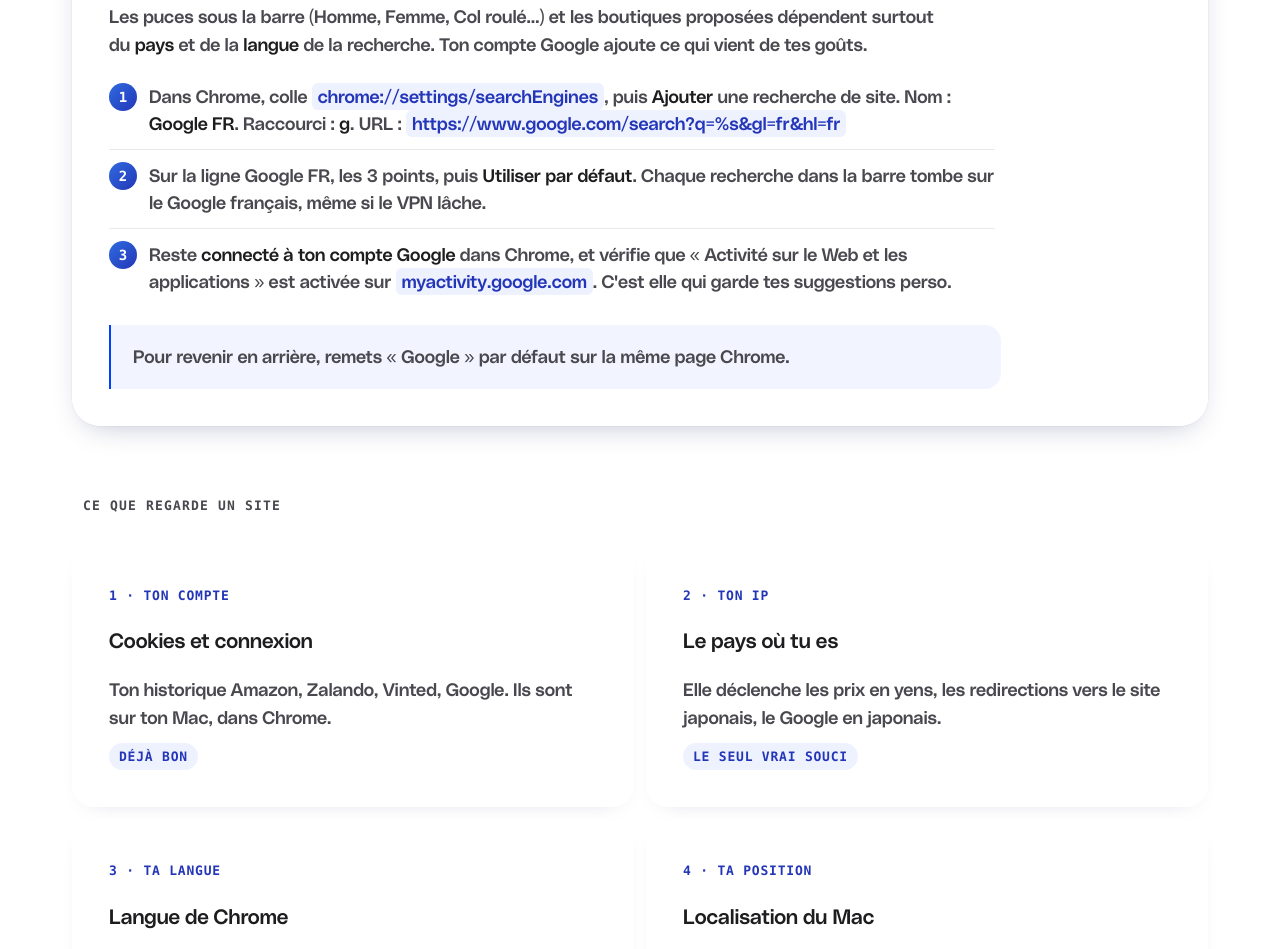
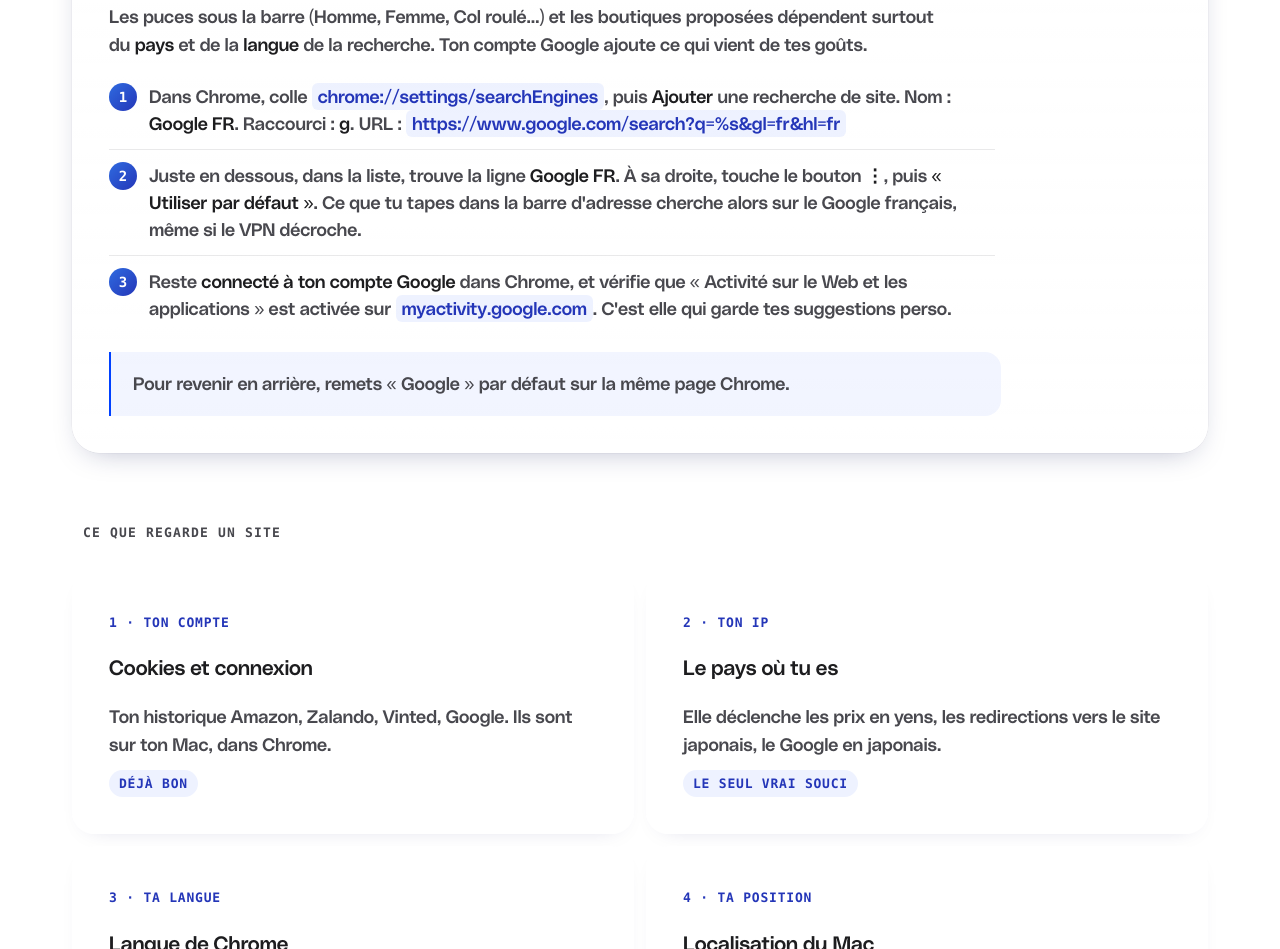
Before and after one commit to damienrsl/selection-depuis-asie, a plain HTML site: page index.html in a window 1280 px wide. Shown: the part 953-1902 px from the top of the page. Drawn offline with Linux system fonts and the light colour scheme.

Commit message:
Étape 2 plus claire

```diff
--- a/index.html
+++ b/index.html
@@ -172,7 +172,7 @@ ol.etapes li::before{content:counter(e);position:absolute;left:0;top:12px;width:
       <p>Les puces sous la barre (Homme, Femme, Col roulé…) et les boutiques proposées dépendent surtout du <b>pays</b> et de la <b>langue</b> de la recherche. Ton compte Google ajoute ce qui vient de tes goûts.</p>
       <ol class="etapes">
         <li>Dans Chrome, colle <span class="mot">chrome://settings/searchEngines</span>, puis <b>Ajouter</b> une recherche de site. Nom : <b>Google FR</b>. Raccourci : <b>g</b>. URL : <span class="mot">https://www.google.com/search?q=%s&amp;gl=fr&amp;hl=fr</span></li>
-        <li>Sur la ligne Google FR, les 3 points, puis <b>Utiliser par défaut</b>. Chaque recherche dans la barre tombe sur le Google français, même si le VPN lâche.</li>
+        <li>Juste en dessous, dans la liste, trouve la ligne <b>Google FR</b>. À sa droite, touche le bouton <b>⋮</b>, puis <b>« Utiliser par défaut »</b>. Ce que tu tapes dans la barre d'adresse cherche alors sur le Google français, même si le VPN décroche.</li>
         <li>Reste <b>connecté à ton compte Google</b> dans Chrome, et vérifie que « Activité sur le Web et les applications » est activée sur <span class="mot">myactivity.google.com</span>. C'est elle qui garde tes suggestions perso.</li>
       </ol>
       <div class="franc">Pour revenir en arrière, remets « Google » par défaut sur la même page Chrome.</div>
```
